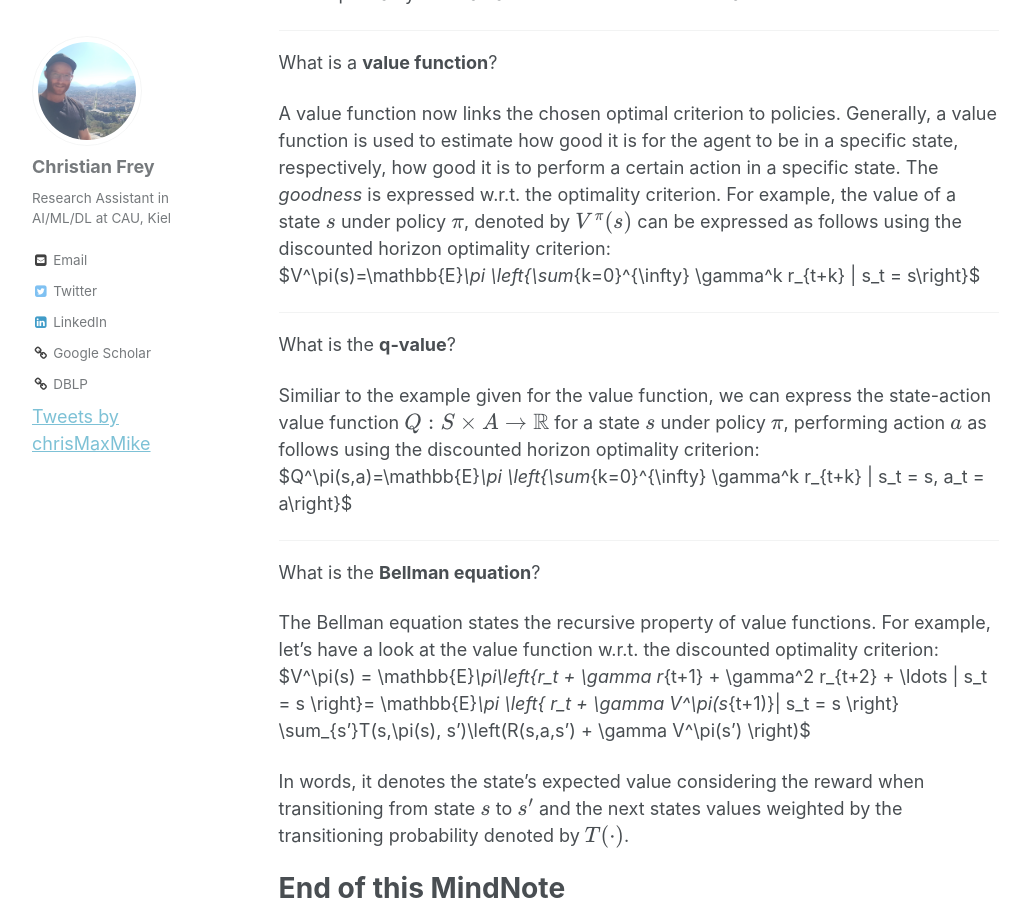
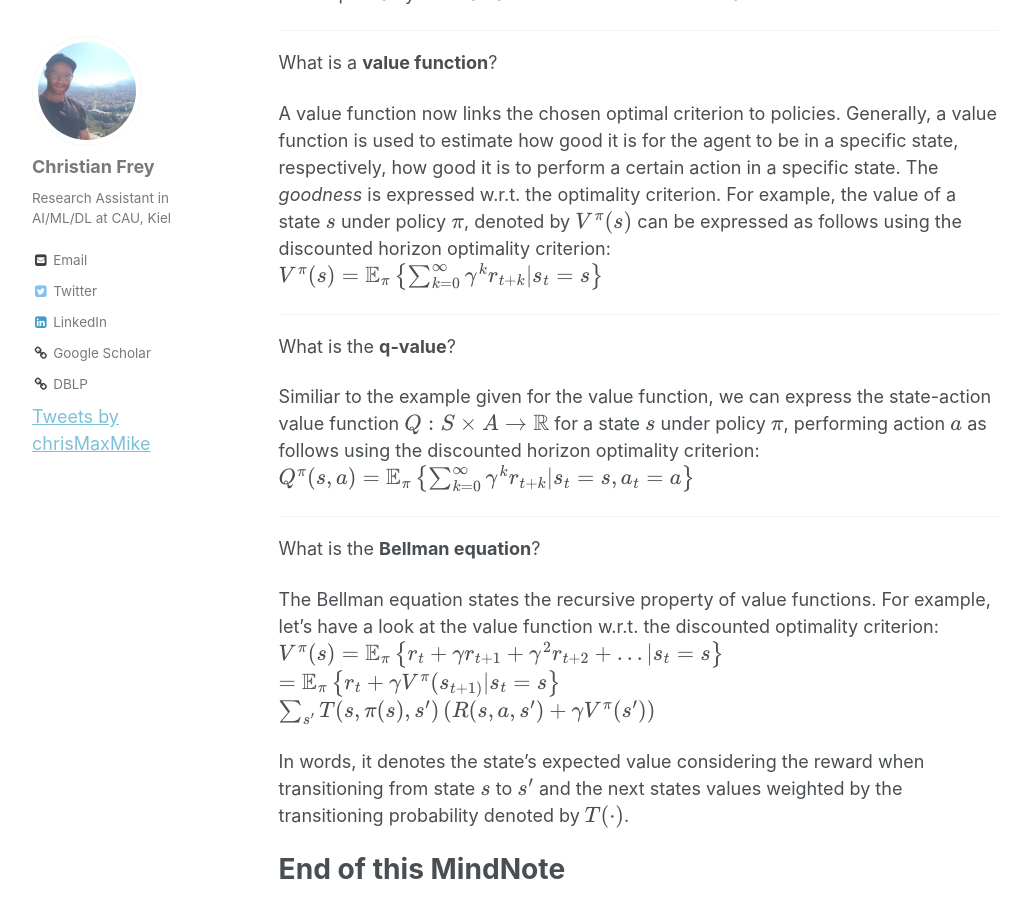
Before and after one commit to christianmaxmike/christianmaxmike.github.io, a Jekyll site: the page built from _mindnotes/rl-fundamentals.md, in a window 1280 px wide and 900 px high, scrolled down 2319 px. Shown: the whole window, without its empty margins (26-1056 px from the left). Built offline with Jekyll 4.4.1, drawn with Linux system fonts in a browser that asks for light colours; formulas are drawn with MathJax 3; comment, search, counter and statistics services are not loaded.

```diff
--- a/_mindnotes/rl-fundamentals.md
+++ b/_mindnotes/rl-fundamentals.md
@@ -35,12 +35,12 @@ In this series, i'd like to recap some basif definition in the scope of Reinforc
 What is a **Markov Decision Process (MDP)**?
 
 An MDP is a base model used all over the world of Reinforcement Learning. Basically, it defines the envrironemnt in terms of transitioning from one state to another by taking specific actions and their rewards by taking these actions.
-Therefore, we can define a tuple $(S,A,T,R)$, where $S$ denotes the environment's states, $A$ is the action space an agent can take, $T$ denotes the probabilitiy of transitioning from one state to another by taking a specific action, and $R$ denotes a reward function define for all transitions.
+Therefore, we can define a tuple $$(S,A,T,R)$$, where $$S$$ denotes the environment's states, $$A$$ is the action space an agent can take, $$T$$ denotes the probabilitiy of transitioning from one state to another by taking a specific action, and $$R$$ denotes a reward function define for all transitions.
 
 As MDP form one of the crucial definitions in RL, I'll give here a formal definition. We define a MDP as follows:
 
 >  Definition **Markov Decision Process**:<br>
-A Markov Decision Process is a tuple $(S,A,T,R)$, in which $S$ is a finite set of states, $A$ a finite set of actions, $T$ a transition function  defined as $T \colon S \times A \times S \rightarrow [0, 1]$ and $R$ a reward function defined as $R \colon S \times A \times S \rightarrow \mathbb{R}$.
+A Markov Decision Process is a tuple $$(S,A,T,R)$$, in which $$S$$ is a finite set of states, $$A$$ a finite set of actions, $$T$$ a transition function  defined as $$T \colon S \times A \times S \rightarrow [0, 1]$$ and $$R$$ a reward function defined as $$R \colon S \times A \times S \rightarrow \mathbb{R}$$.
 
 
 ---
@@ -54,16 +54,16 @@ What are **optimality criteria**?
 The goal of learning in an MDP is to optimize the acquisition of rewards. As an agent behaves sequentially in an environment, we are interested in including also possible future rewards. Now, different optimality criteria can be defined depending on how to incroporate and interpreting future steps. Let's have a look at three different criteria:
 
 - _Finite horizon_: <br>
-$\mathbb{E}\left[\sum_{i=0}^{h} r_t \right]$ <br>
+$$\mathbb{E}\left[\sum_{i=0}^{h} r_t \right]$$ <br>
 In this model, the agent optimizes the reward over a horizon of length $h$
 
 - _Infitine horizon / discounted horizon_ <br>
-$\mathbb{E}\left[\sum_{i=0}^{\infty} \gamma^t r_t \right]$ <br>
+$$\mathbb{E}\left[\sum_{i=0}^{\infty} \gamma^t r_t \right]$$ <br>
 As the name implies, we take the full horizon of an agent into account. However, future rewards are discounted according to how far away in time they will be received. A discount factor $\gamma$ with $0 \leq \gamma \lt 1$ regulates the influence of future rewards.
 
 - _Average reward_ <br>
-$\lim_{h \rightarrow \infty} \mathbb{E}\left[\frac{1}{h}\sum_{i=0}^{h} r_t \right]$ <br>
-This model maximizes the long-run average rewards. The connection to the infinitie horizon model is trivial if $h$ approaches $\infty$ with a discount factor of $1$. A problem arises that this model cannot distinguish between rewards resulting from short-runs and long-runs
+$$\lim_{h \rightarrow \infty} \mathbb{E}\left[\frac{1}{h}\sum_{i=0}^{h} r_t \right]$$ <br>
+This model maximizes the long-run average rewards. The connection to the infinitie horizon model is trivial if $$h$$ approaches $$\infty$$ with a discount factor of $$1$$. A problem arises that this model cannot distinguish between rewards resulting from short-runs and long-runs
 
 
 More optimiality criteria have been defined in the literature
@@ -72,23 +72,23 @@ More optimiality criteria have been defined in the literature
 ---
 What is a **value function**?
 
-A value function now links the chosen optimal criterion to policies. Generally, a value function is used to estimate how good it is for the agent to be in a specific state, respectively, how good it is to perform a certain action in a specific state. The _goodness_ is expressed w.r.t. the optimality criterion. For example, the value of a state $s$ under policy $\pi$, denoted by $V^\pi(s)$ can be expressed as follows using the discounted horizon optimality criterion: <br>
-$V^\pi(s)=\mathbb{E}_\pi \left\{\sum_{k=0}^{\infty} \gamma^k r_{t+k} | s_t = s\right\}$
+A value function now links the chosen optimal criterion to policies. Generally, a value function is used to estimate how good it is for the agent to be in a specific state, respectively, how good it is to perform a certain action in a specific state. The _goodness_ is expressed w.r.t. the optimality criterion. For example, the value of a state $s$ under policy $\pi$, denoted by $$V^\pi(s)$$ can be expressed as follows using the discounted horizon optimality criterion: <br>
+$$V^\pi(s)=\mathbb{E}_\pi \left\{\sum_{k=0}^{\infty} \gamma^k r_{t+k} | s_t = s\right\}$$
 
 
 ---
 What is the **q-value**?
 
-Similiar to the example given for the value function, we can express the state-action value function $Q:S\times A \rightarrow \mathbb{R}$ for a state $s$ under policy $\pi$, performing action $a$ as follows using the discounted horizon optimality criterion: <br>
-$Q^\pi(s,a)=\mathbb{E}_\pi \left\{\sum_{k=0}^{\infty} \gamma^k r_{t+k} | s_t = s, a_t = a\right\}$
+Similiar to the example given for the value function, we can express the state-action value function $$Q:S\times A \rightarrow \mathbb{R}$$ for a state $$s$$ under policy $$\pi$$, performing action $$a$$ as follows using the discounted horizon optimality criterion: <br>
+$$Q^\pi(s,a)=\mathbb{E}_\pi \left\{\sum_{k=0}^{\infty} \gamma^k r_{t+k} | s_t = s, a_t = a\right\}$$
 
 ---
 What is the **Bellman equation**?
 
 The Bellman equation states the recursive property of value functions. For example, let's have a look at the value function w.r.t. the discounted optimality criterion: <br>
-$V^\pi(s) = \mathbb{E}_\pi\left\{r_t + \gamma r_{t+1} + \gamma^2 r_{t+2} + \ldots | s_t = s \right\}$<br>
-$= \mathbb{E}_\pi \left\{ r_t + \gamma V^\pi(s_{t+1)}| s_t = s \right\}$<br>
-$\sum_{s'}T(s,\pi(s), s')\left(R(s,a,s') + \gamma V^\pi(s') \right)$
+$$V^\pi(s) = \mathbb{E}_\pi\left\{r_t + \gamma r_{t+1} + \gamma^2 r_{t+2} + \ldots | s_t = s \right\}$$<br>
+$$= \mathbb{E}_\pi \left\{ r_t + \gamma V^\pi(s_{t+1)}| s_t = s \right\}$$<br>
+$$\sum_{s'}T(s,\pi(s), s')\left(R(s,a,s') + \gamma V^\pi(s') \right)$$
 
 In words, it denotes the state's expected value considering the reward when transitioning from state $s$ to $s'$ and the next states values weighted by the transitioning probability denoted by $T(\cdot)$.
 
```
